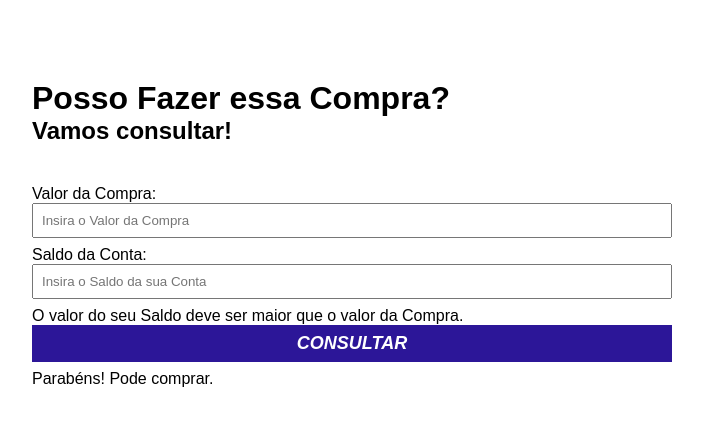
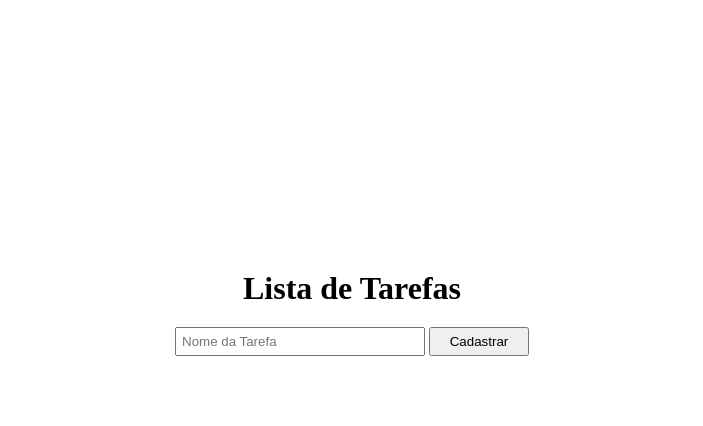
Before and after one commit to AntonioAnnes/curso_ebac_frontend, a plain HTML site: page index.html in a window 1280 px wide. Shown: the whole page, without its empty margins (288-991 px from the left). Drawn offline with nearby package versions, Linux system fonts and the light colour scheme.

Commit message:
Add files via upload

```diff
--- a/index.html
+++ b/index.html
@@ -1,28 +1,23 @@
 <!DOCTYPE html>
-<html lang="pt-BR">
+<html lang="pt-br">
 <head>
     <meta charset="UTF-8">
     <meta http-equiv="X-UA-Compatible" content="IE=edge">
     <meta name="viewport" content="width=device-width, initial-scale=1.0">
-    <title>Posso comprar ou não?</title>
-    <link rel="stylesheet" href="./main.css" />
+    <link rel="stylesheet" href="main.css">
+    <title>Lista de Tarefas</title>
 </head>
 <body>
-    <div class="container">
-        <h1>Posso Fazer essa Compra?</h1>
-        <h2>Vamos consultar!</h2>
-        <form id="form-valida">
-            <label for="A">Valor da Compra: </label>
-            <input type="number" id="valor-compra" required placeholder="Insira o Valor da Compra">
-            <label for="B">Saldo da Conta: </label>
-            <input type="number" id="saldo-conta" required placeholder="Insira o Saldo da sua Conta">
-            <p class="error-message">
-                O valor do seu Saldo deve ser maior que o valor da Compra.
-            </p>
-            <button type="submit">Consultar</button>
-        </form>
-        <p class="sucess-message">Parabéns! Pode comprar.</p>
+    <div id="container">
+        <h1>Lista de Tarefas</h1>
+        <div>
+            <input type="text" placeholder="Nome da Tarefa" id="nomeTarefa">
+            <button class="cadastra">Cadastrar</button>
+        </div>
+        <ul>
+        </ul>
     </div>
-    <script src="/main.js"></script>
+    <script src="https://code.jquery.com/jquery-3.6.1.min.js"></script>
+    <script src="main.js"></script>
 </body>
 </html>
--- a/main.css
+++ b/main.css
@@ -1,42 +1,50 @@
-* {
+*{
+    padding: 0;
     margin: 0;
-    padding: 0;
     box-sizing: border-box;
-    font-family: sans-serif;
 }
 
-body {
+body{
+    padding-top: 250px;
+    display: flex;
+    align-items: center;
+    justify-content: center;
 }
 
-.container {
-    margin: 80px auto;
-    max-width: 640px;
-    width: 100%;
+#container{
+    text-align: center;
+    width: 500px;
 }
 
-form {
-    margin-top: 40px;
+#container div input{
+    width: 250px;
+    padding: 5px 5px;
 }
 
-input, textarea, button {
-    display: block;
-    padding: 8px;
-    margin-bottom: 8px;
-    width: 100%;
-    resize: none;
-}
-
-button {
-    background-color: #2c1698;
-    border: none;
-    text-transform: uppercase;
-    color: #fff;
-    font-weight: bold;
-    font-size: 18px;
-    font-style: italic;
+#container div button{
+    width: 100px;
+    padding: 5px 5px;
     cursor: pointer;
 }
 
-button:hover {
-    background-color: #5e6be3;
+#container h1{
+    padding: 20px 10px;
 }
+
+#container ul{
+    list-style: none;
+    padding: 20px 0;
+}
+
+#container ul li {
+    font-size: 20px;
+    cursor: pointer;
+    padding: 5px;
+    margin: 5px;
+    border-radius: 10px;
+    color: #000;
+}
+
+.feito{
+    text-decoration: line-through;
+}
--- a/main.js
+++ b/main.js
@@ -1,29 +1,13 @@
-const form = document.getElementById('form-valida');
-let valorA = parseFloat(document.getElementById('valor-compra').value)
-let valorB = parseFloat(document.getElementById('saldo-conta').value)
+$(document).ready(function(){
 
-formEvalido = false;
-
-function numerovalida (valorA, valorB){
-    return valorB > valorA
-}
-
-form.addEventListener('submit', function(e){
-
-    e.preventDefault();
-    const mensagemSucesso = `Conta feita com sucesso!`;
-
-    formEvalido = numerovalida(valor-compra.value, saldo-conta.value);
-    if (formEvalido) {
-        const containerMensagemSucesso = document.querySelector('sucess-message')
-        containerMensagemSucesso.innerHTML = mensagemSucesso;
-        containerMensagemSucesso.style.display = 'block'
-
-        valorA.value = '';
-        valorB.value = '';
-
-    }
-    else {
-        document.querySelector('.error-message').style.display = 'block'
-    }
+    $('.cadastra').on('click', function(){
+        const nameTarefa = $('#nomeTarefa').val()
+        const li = document.createElement('li')
+        li.innerHTML = `${nameTarefa}`
+        $('ul').append(li)
+        $('#nomeTarefa').val('')
+        $(li).click(function(){
+            $(li).toggleClass('feito')
+        })
+    })
 })
```
